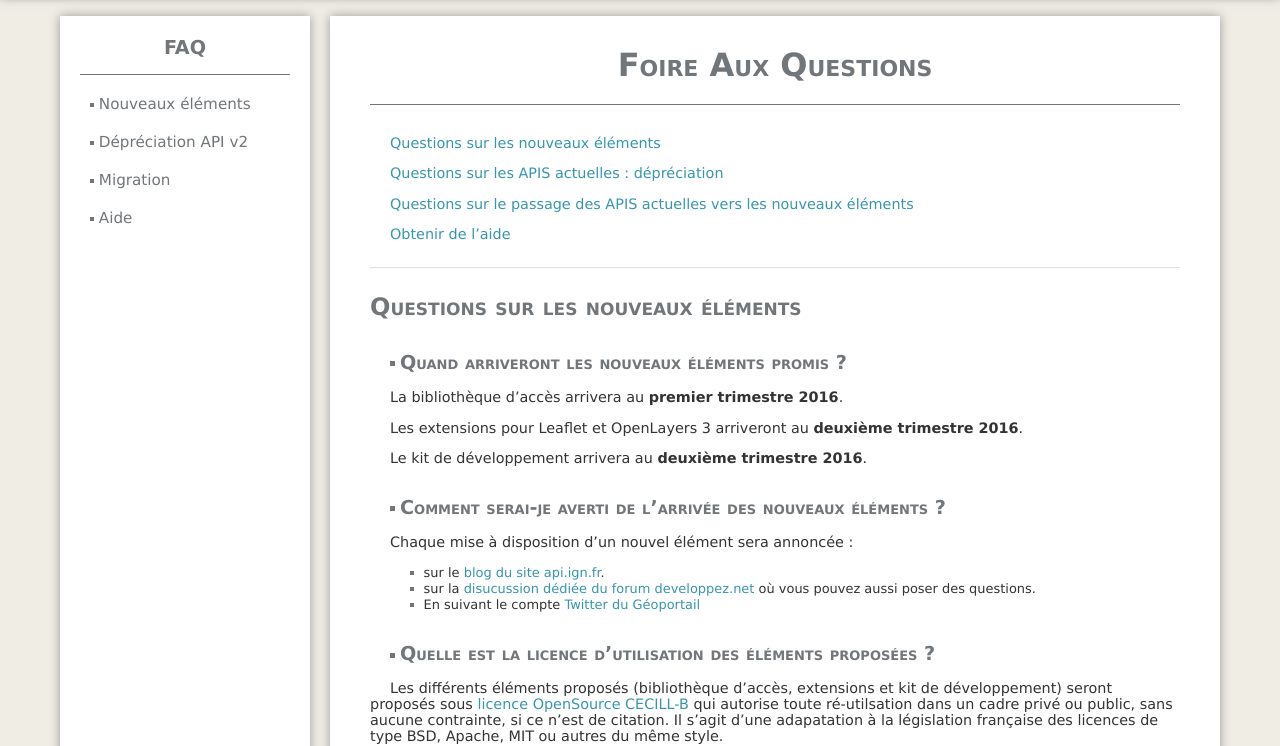
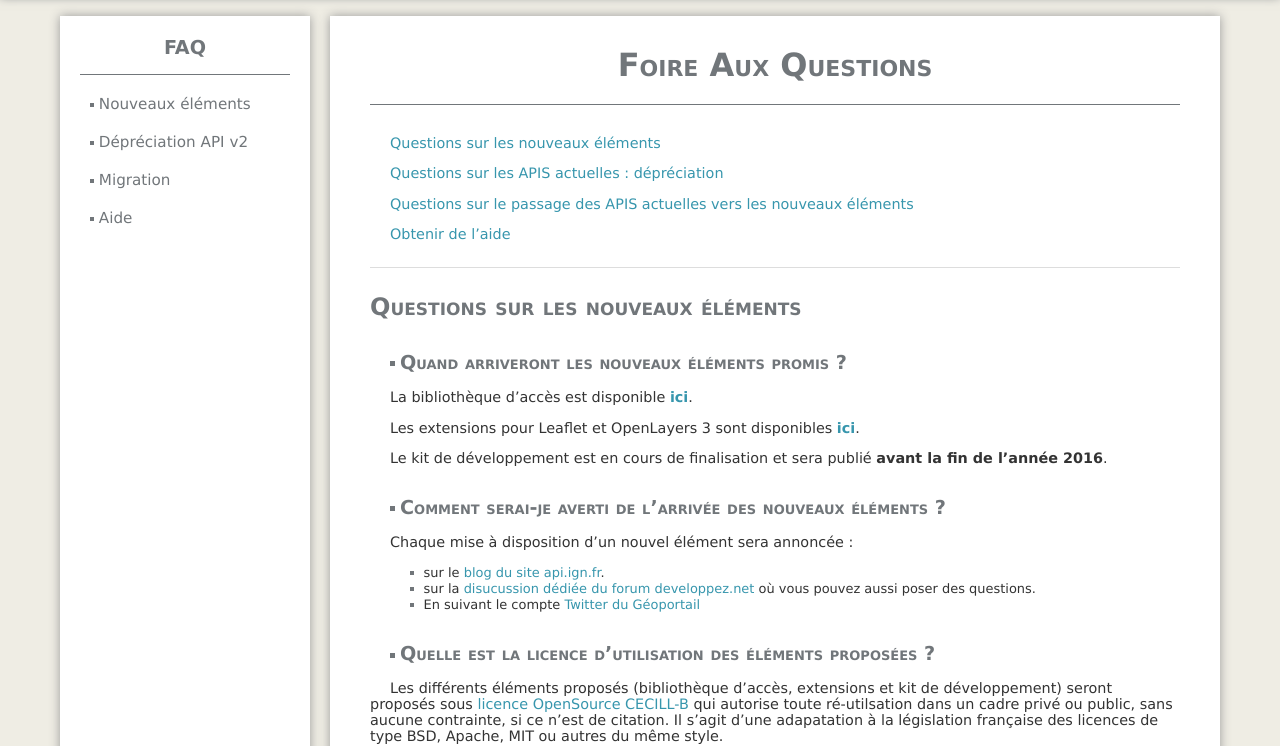
Before and after one commit to IGNF/evolution-apigeoportail, a Jekyll site: the page built from faq.md, in a window 1280 px wide and 900 px high, cut to the strip 154-900 px from the top of the window. Built offline with Jekyll 4.4.1, drawn with Linux system fonts in a browser that asks for light colours; nearby versions of some CDN libraries; some web fonts are replaced.

Commit message:
maj edito dates livrables

```diff
--- a/faq.md
+++ b/faq.md
@@ -25,11 +25,11 @@ api: faq
 
 ### Quand arriveront les nouveaux éléments promis ?
 
-La bibliothèque d'accès arrivera au **premier trimestre 2016**.
+La bibliothèque d'accès est disponible [**ici**](https://github.com/IGNF/geoportal-access-lib/).
 
-Les extensions pour Leaflet et OpenLayers 3 arriveront au **deuxième trimestre 2016**.
+Les extensions pour Leaflet et OpenLayers 3 sont disponibles [**ici**](https://github.com/IGNF/geoportal-extensions).
 
-Le kit de développement arrivera au **deuxième trimestre 2016**.
+Le kit de développement est en cours de finalisation et sera publié **avant la fin de l'année 2016**.
 
 ### Comment serai-je averti de l'arrivée des nouveaux éléments ?
 
```
Also changed, not shown: index.md (+1 -1 lines).
